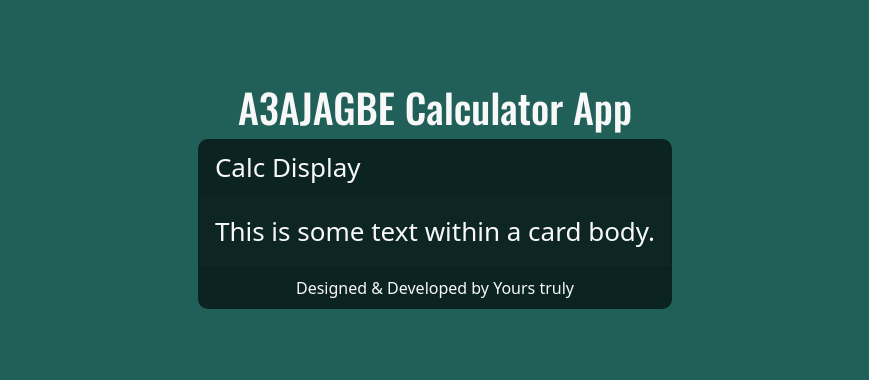
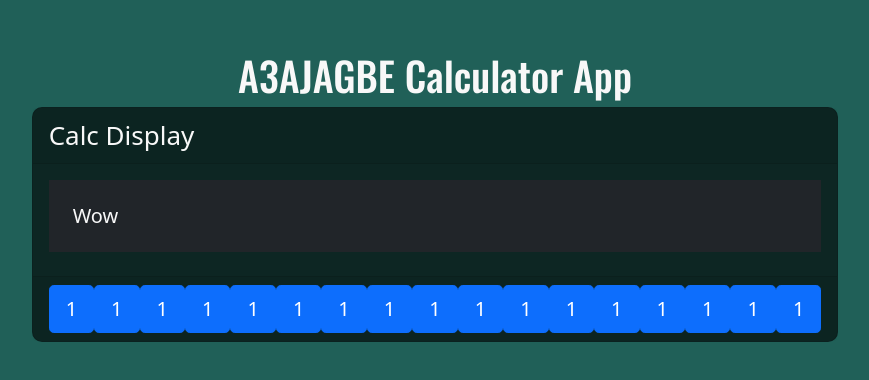
Before and after one commit to A3AJAGBE/react-calculator, a React (Create React App) app: page / in a window 1280 px wide. Shown: the part 204-584 px from the top of the page, without its empty margins (205-1074 px from the left). Built offline with nearby package versions, Linux system fonts and the light colour scheme.

Commit message:
Add calc grid

```diff
--- a/src/App.js
+++ b/src/App.js
@@ -2,6 +2,7 @@ import './App.css';
 import 'bootstrap/dist/css/bootstrap.min.css';
 import Container from 'react-bootstrap/Container';
 import Card from 'react-bootstrap/Card';
+import Button from 'react-bootstrap/Button';
 
 const App = () => {
   return (
@@ -9,8 +10,29 @@ const App = () => {
       <h1>A3AJAGBE Calculator App</h1>
 	  	<Card id="Card-Main">
 		  	<Card.Header>Calc Display</Card.Header>
-			<Card.Body>This is some text within a card body.</Card.Body>
-			<Card.Footer className="lead fs-6 text-center">Designed & Developed by Yours truly</Card.Footer>
+			<Card.Body>
+				<Card.Title className="bg-dark p-4"> Wow </Card.Title>
+			</Card.Body>
+			<Card.Footer className="Calc-Grid">
+				<Button size="lg" className="Calc-Btn">1</Button>
+				<Button size="lg" className="Calc-Btn">1</Button>
+				<Button size="lg" className="Calc-Btn">1</Button>
+				<Button size="lg" className="Calc-Btn">1</Button>
+				<Button size="lg" className="Calc-Btn">1</Button>
+				<Button size="lg" className="Calc-Btn">1</Button>
+				<Button size="lg" className="Calc-Btn">1</Button>
+				<Button size="lg" className="Calc-Btn">1</Button>
+				<Button size="lg" className="Calc-Btn">1</Button>
+				<Button size="lg" className="Calc-Btn">1</Button>
+				<Button size="lg" className="Calc-Btn">1</Button>
+				<Button size="lg" className="Calc-Btn">1</Button>
+				<Button size="lg" className="Calc-Btn">1</Button>
+				<Button size="lg" className="Calc-Btn">1</Button>
+				<Button size="lg" className="Calc-Btn">1</Button>
+				<Button size="lg" className="Calc-Btn">1</Button>
+				<Button size="lg" className="Calc-Btn">1</Button>
+
+			</Card.Footer>
 		</Card>
     </Container>
   );
```
